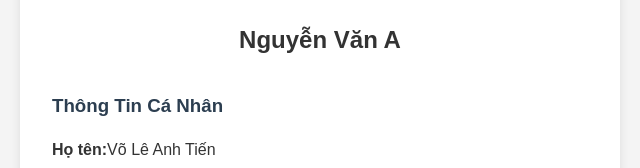
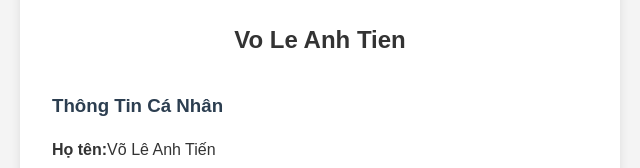
Before and after one commit to Tien2180604444/voleanhtien.github.io, a plain HTML site: page profile.html in a window 1280 px wide. Shown: the part 287-455 px from the top of the page, 320-960 px from the left. Drawn offline with Linux system fonts and the light colour scheme.

Commit message:
html.css

```diff
--- a/profile.html
+++ b/profile.html
@@ -22,7 +22,7 @@
         <section class="profile-container">
             <div class="profile-header">
                 <img src="147181b53af284acdde3.jpg" alt="Ảnh đại diện" class="profile-img">
-                <h2>Nguyễn Văn A</h2>
+                <h2>Vo Le Anh Tien</h2>
             </div>
             <div class="profile-info">
                 <h3>Thông Tin Cá Nhân</h3>
```
